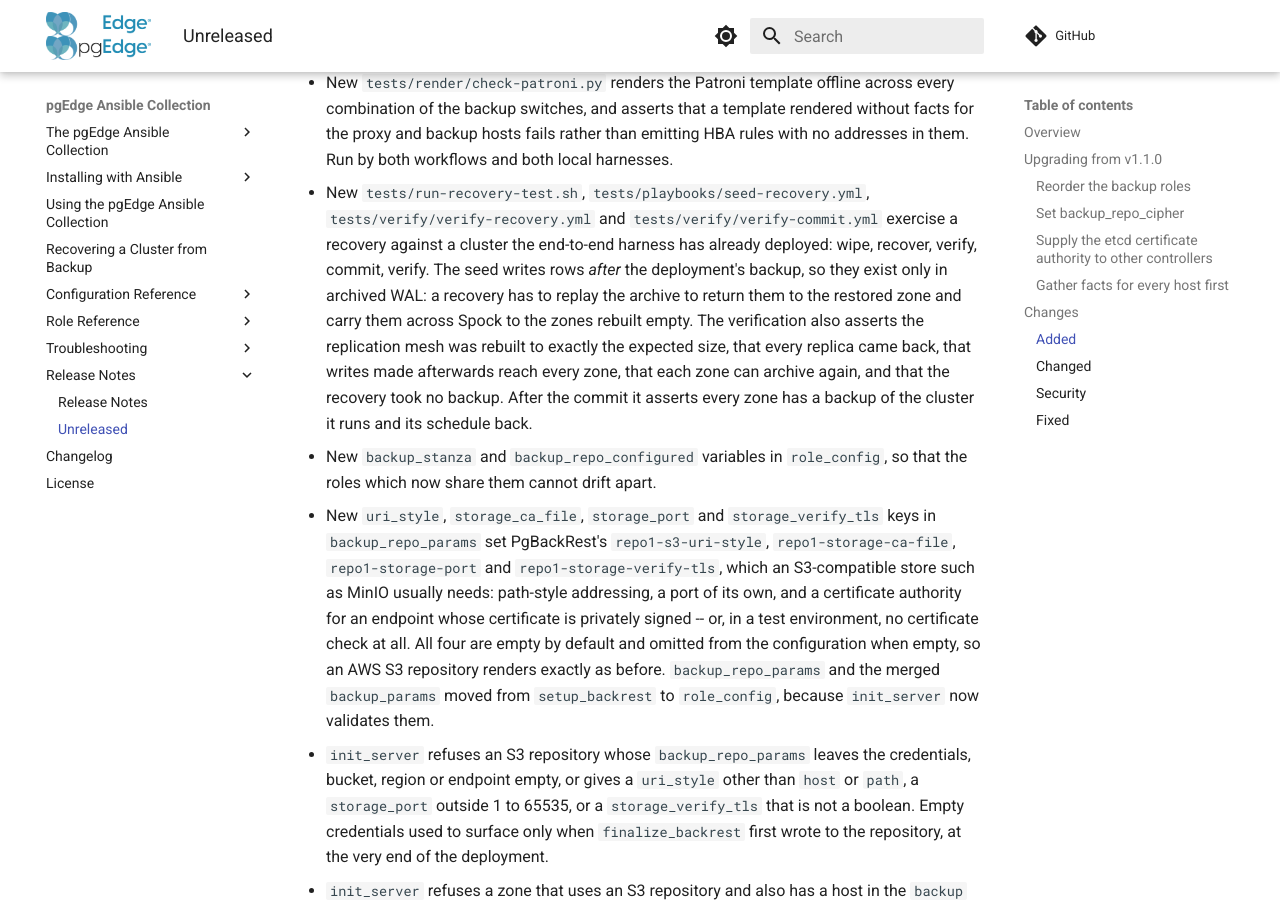
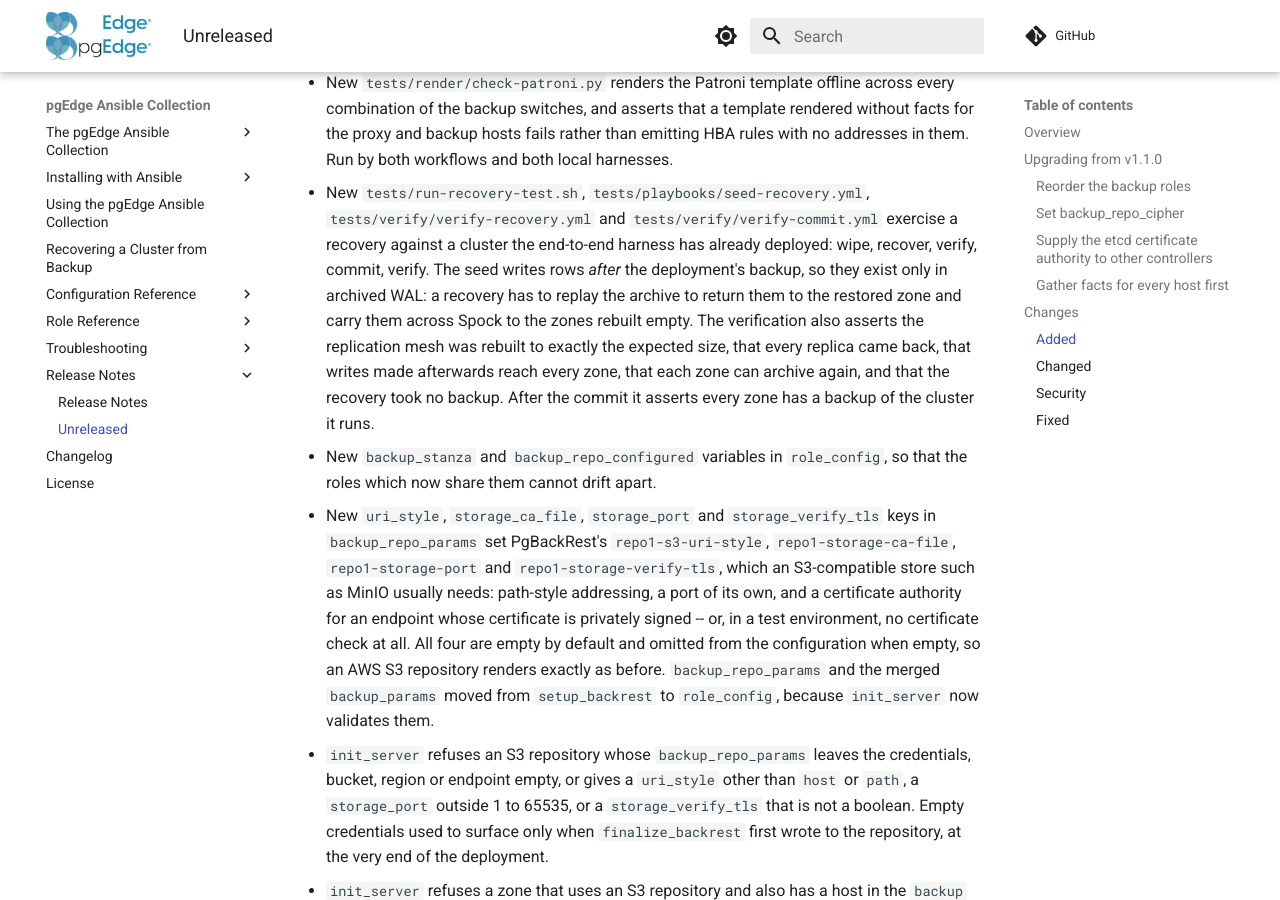
Before and after one commit to pgEdge/pgedge-ansible, an MkDocs documentation site: the page built from docs/release_notes/unreleased.md, in a window 1280 px wide and 900 px high, scrolled down 6497 px. Built offline with MkDocs 1.6.1 and Material for MkDocs 9.7.7, drawn with Linux system fonts in a browser that asks for light colours; comment, search, counter and statistics services are not loaded.

Commit message:
Drop the schedule check from the commit verification
The test inventory turns both backup schedules off, so that a scheduled
backup cannot land mid-test and restore the marker rows by itself.
finalize_backrest therefore installs no cron entry, and the check that
the commit put the schedule back could only fail.

Co-Authored-By: Claude Opus 5.5 (1M context) <noreply@anthropic.com>

```diff
--- a/docs/release_notes/unreleased.md
+++ b/docs/release_notes/unreleased.md
@@ -305,7 +305,7 @@ same play to the top:
   replication mesh was rebuilt to exactly the expected size, that every replica
   came back, that writes made afterwards reach every zone, that each zone can
   archive again, and that the recovery took no backup. After the commit it
-  asserts every zone has a backup of the cluster it runs and its schedule back.
+  asserts every zone has a backup of the cluster it runs.
 - New `backup_stanza` and `backup_repo_configured` variables in `role_config`,
   so that the roles which now share them cannot drift apart.
 - New `uri_style`, `storage_ca_file`, `storage_port` and `storage_verify_tls`
```
Also changed, not shown: 1 other file.
